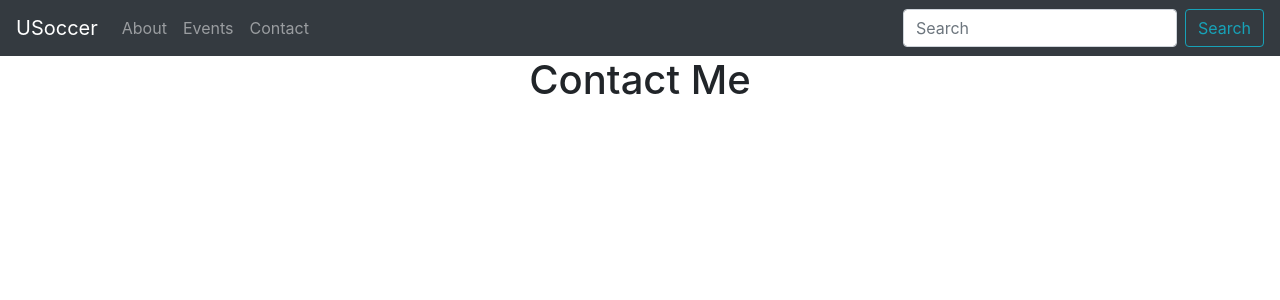
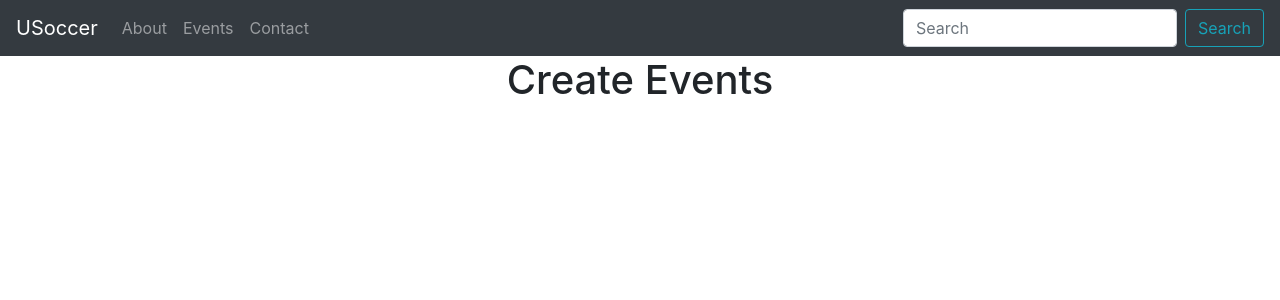
Before and after one commit to nanduu04/USoccer, a React (Create React App) app: page /contact in a window 1280 px wide. Shown: the top 300 px of the page. Built offline with nearby package versions, Linux system fonts and the light colour scheme; what google-maps-react would draw is missing.

Commit message:
nothing important

```diff
--- a/src/Components/About.js
+++ b/src/Components/About.js
@@ -3,7 +3,7 @@ import React from 'react'
 function About(){
     return (
         <div>
-            <h1> About</h1>
+            <h1> Profile</h1>
         </div>
     )
 }
--- a/src/Components/Contact.js
+++ b/src/Components/Contact.js
@@ -3,7 +3,7 @@ import React from 'react'
 function Contact(){
     return (
         <div>
-            <h1> Contact Me</h1>
+            <h1> Create Events</h1>
         </div>
     )
 }
```
